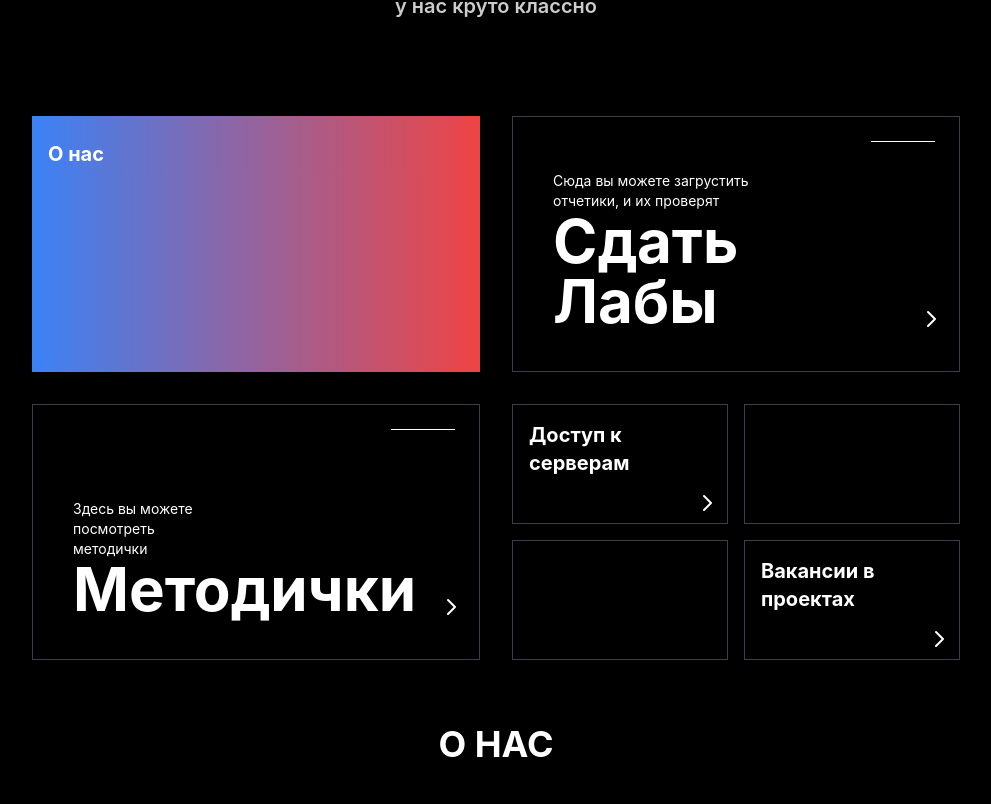
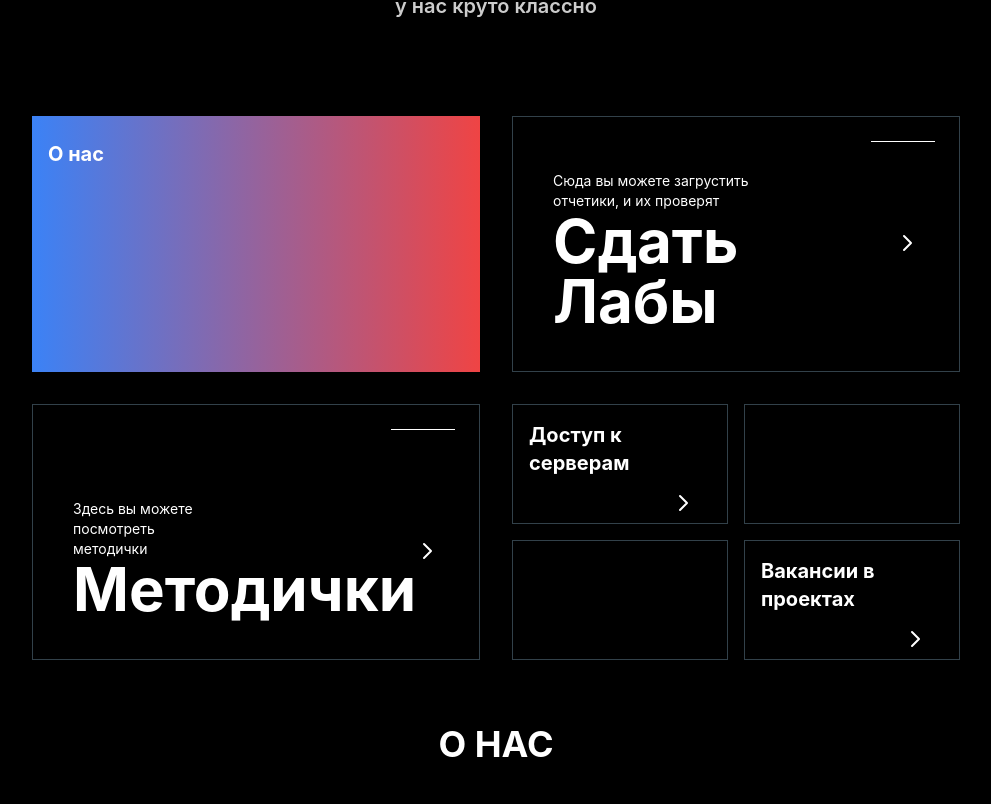
Before and after one commit to dvkonovalov/website-MIEM, a React (Create React App) app in the folder app/frontend/: page / in a window 1280 px wide. Shown: the part 336-1140 px from the top of the page, without its empty margins (144-1135 px from the left). Built offline with nearby package versions, Linux system fonts and the light colour scheme; no server answers.

Commit message:
Frontend fixed for mobile

```diff
--- a/app/frontend/public/index.html
+++ b/app/frontend/public/index.html
@@ -26,7 +26,7 @@
     -->
     <title>React App</title>
   </head>
-  <body class="flex flex-col h-screen">
+  <body class="flex flex-col">
     <noscript>You need to enable JavaScript to run this app.</noscript>
     <div id="root" class="flex-grow"></div>
     <!--
@@ -40,18 +40,6 @@
       To create a production bundle, use `npm run build` or `yarn build`.
     -->
 
-    <footer class="w-full bg-black border border-custom-gray text-white mt-auto p-4 relative">
-      <div class="flex justify-between items-center container mx-auto px-4">
-        <p class="absolute left-0 text-sm text-white text-gray-400 ml-4">© копирайт</p>
-        <div class="flex justify-center flex-grow">
-          <div class="flex justify-around">
-            <span class="hover:text-gray-300 cursor-pointer">Телефон</span>
-            <span class="hover:text-gray-300 cursor-pointer">Почта</span>
-            <span class="hover:text-gray-300 cursor-pointer">Адрес</span>
-          </div>
-        </div>
-      </div>
-    </footer>
 
 
 
@@ -59,5 +47,4 @@
 
 
 
-
 </html>
--- a/app/frontend/src/App.js
+++ b/app/frontend/src/App.js
@@ -12,6 +12,7 @@ import AuthorizationForm from './Components/Signin';
 import RegisterForm from './Components/Signup';
 import useUserStatus from './Components/UseUserStatus';
 import ResetPassword from './Components/ResetPassword';
+import Layout from './Components/Layout';
 
 
 const PublicRoute = ({ element }) => {
@@ -30,6 +31,7 @@ const PublicRoute = ({ element }) => {
 function App() {
   return (
     <Router>
+      <Layout>
       <NavBar />
         <Routes>
           <Route path="/" element={<div className="py-8"><Body /></div>} />
@@ -42,6 +44,7 @@ function App() {
           <Route path="/useful_links" element={<Useful_links />} />
           <Route path="/signup" element={<PublicRoute element={<RegisterForm />} />} />
         </Routes>
+      </Layout>
     </Router>
   );
 }
--- a/app/frontend/src/Components/Body.jsx
+++ b/app/frontend/src/Components/Body.jsx
@@ -18,112 +18,100 @@ const Body = () => {
                     {/* First grid*/}
                     <div className="relative space-y-2 h-64 bg-gradient-to-r from-blue-500 to-red-500">
                         <p className="absolute left-0 top-0 text-xl font-bold ml-4 mt-6">О нас</p>
-                        <div className="absolute bottom-0 left-0 text-right">
-                            <a href="/about" className="text-blue-500 hover:text-blue-600">→</a>
-                        </div>
                     </div>
 
                     {/* Second grid*/}
                     <div className="bg-black text-white relative p-6 h-64 border border-custom-gray">
-                        <div className="relative flex justify-between items-center h-full">
+                        <div className="relative flex flex-col justify-between h-full">
 
                             <div className="absolute flex items-center right-0 top-0">
                                 <div className="w-16 border-t border-white"></div>
                             </div>
 
-
-                            <div className="absolute inset-x-0 bottom-0 flex m-4 space-y-2">
-                                <div className="flex-grow ">
+                            <div className="absolute inset-x-0 bottom-0 flex items-center m-4 space-y-2">
+                                <div className="flex-grow">
                                     <p className="text-sm break-words w-64">Сюда вы можете загрустить отчетики, и их проверят</p>
                                     <h2 className="text-4xl md:text-6xl font-bold">Сдать Лабы</h2>
                                 </div>
-                                <div className="relative ml-3">
+                                <div className="relative ml-3 flex-shrink-0">
                                     <a href="/labs">
-                                    <svg xmlns="http://www.w3.org/2000/svg" className="h-6 w-6 text-white absolute bottom-0" fill="none" viewBox="0 0 24 24" stroke="currentColor">
-                                        <path strokeLinecap="round" strokeLinejoin="round" strokeWidth="2" d="M9 5l7 7-7 7" />
-                                    </svg>
+                                        <svg xmlns="http://www.w3.org/2000/svg" className="h-6 w-6 text-white absolute bottom-0 right-0" fill="none" viewBox="0 0 24 24" stroke="currentColor">
+                                            <path strokeLinecap="round" strokeLinejoin="round" strokeWidth="2" d="M9 5l7 7-7 7" />
+                                        </svg>
                                     </a>
                                 </div>
                             </div>
-
                         </div>
                     </div>
-
                     {/* Third grid*/}
 
 
                     <div className="bg-black text-white relative p-6 h-64 border border-custom-gray">
-                        <div className="relative flex justify-between items-center h-full">
+                        <div className="relative flex flex-col justify-between h-full">
 
                             <div className="absolute flex items-center right-0 top-0">
                                 <div className="w-16 border-t border-white"></div>
                             </div>
 
-
-                            <div className="absolute inset-x-0 bottom-0 flex m-4 space-y-2">
+                            <div className="absolute inset-x-0 bottom-0 flex items-center m-4 space-y-2">
                                 <div className="flex-grow">
                                     <p className="text-sm break-words w-32">Здесь вы можете посмотреть методички</p>
                                     <h2 className="text-4xl md:text-6xl font-bold">Методички</h2>
                                 </div>
-                                <div className="relative ml-3">
+                                <div className="relative ml-3 flex-shrink-0">
                                     <a href="/material">
-                                    <svg xmlns="http://www.w3.org/2000/svg" className="h-6 w-6 text-white absolute bottom-0" fill="none" viewBox="0 0 24 24" stroke="currentColor">
-                                        <path strokeLinecap="round" strokeLinejoin="round" strokeWidth="2" d="M9 5l7 7-7 7" />
-                                    </svg>
+                                        <svg xmlns="http://www.w3.org/2000/svg" className="h-6 w-6 text-white absolute bottom-0 right-0" fill="none" viewBox="0 0 24 24" stroke="currentColor">
+                                            <path strokeLinecap="round" strokeLinejoin="round" strokeWidth="2" d="M9 5l7 7-7 7" />
+                                        </svg>
                                     </a>
                                 </div>
                             </div>
-
                         </div>
                     </div>
+
 
 
                     {/* Fourth grid*/}
 
 
-                    <div className="h-64 grid grid-cols-2 grid-rows-2 gap-4">
-                        <div class="relative border border-custom-gray">
+                    <div className="h-[64rem] md:h-64 grid grid-cols-1 md:grid-cols-2 grid-rows-4 md:grid-rows-2 gap-4">
+                        <div className="relative border border-custom-gray">
                             <div className="absolute inset-x-0 top-0 flex m-4 space-y-2">
                                 <div className="flex-grow">
                                     <h2 className="text-xl font-bold">Доступ к серверам</h2>
                                 </div>
                             </div>
-
-                            <div className="absolute bottom-0 right-0 mr-2 mb-2">
-                                 <a href="/servers">
-                                <svg xmlns="http://www.w3.org/2000/svg" className="h-6 w-6 text-white" fill="none" viewBox="0 0 24 24" stroke="currentColor">
-                                    <path strokeLinecap="round" strokeLinejoin="round" strokeWidth="2" d="M9 5l7 7-7 7" />
-                                </svg>
+                            <div className="absolute bottom-0 right-0 mr-8 mb-2">
+                                <a href="/wetty">
+                                    <svg xmlns="http://www.w3.org/2000/svg" className="h-6 w-6 text-white" fill="none" viewBox="0 0 24 24" stroke="currentColor">
+                                        <path strokeLinecap="round" strokeLinejoin="round" strokeWidth="2" d="M9 5l7 7-7 7" />
+                                    </svg>
                                 </a>
                             </div>
-
                         </div>
 
-                        <div class="border border-custom-gray">
-                        </div>
+                        <div className="border border-custom-gray"></div>
 
-                        <div class="border border-custom-gray">
-                        </div>
+                        <div className="border border-custom-gray"></div>
 
-                        <div class="relative border border-custom-gray">
-
-                        <div className="absolute inset-x-0 top-0 flex m-4 space-y-2">
-                            <div className="flex-grow">
+                        <div className="relative border border-custom-gray">
+                            <div className="absolute inset-x-0 top-0 flex m-4 space-y-2">
+                                <div className="flex-grow">
                                     <h2 className="text-xl font-bold break-words w-32">Вакансии в проектах</h2>
                                 </div>
                             </div>
-
-                            <div className="absolute bottom-0 right-0 mr-2 mb-2">
+                            <div className="absolute bottom-0 right-0 mr-8 mb-2">
                                 <a href="/recrutement">
-                                <svg xmlns="http://www.w3.org/2000/svg" className="h-6 w-6 text-white" fill="none" viewBox="0 0 24 24" stroke="currentColor">
-                                    <path strokeLinecap="round" strokeLinejoin="round" strokeWidth="2" d="M9 5l7 7-7 7" />
-                                </svg>
+                                    <svg xmlns="http://www.w3.org/2000/svg" className="h-6 w-6 text-white" fill="none" viewBox="0 0 24 24" stroke="currentColor">
+                                        <path strokeLinecap="round" strokeLinejoin="round" strokeWidth="2" d="M9 5l7 7-7 7" />
+                                    </svg>
                                 </a>
                             </div>
                         </div>
                     </div>
-                </div>
-            </div>
+                    </div>
+                    </div>
+
 
 
         <div className="flex flex-cols text-white justify-center py-12">
--- /dev/null
+++ b/app/frontend/src/Components/Layout.jsx
@@ -0,0 +1,18 @@
+const Layout = ({ children }) => {
+    return (
+      <div className="min-h-screen flex flex-col">
+        <main className="flex-grow">
+          {children}
+        </main>
+        <footer class="w-full bg-black border border-custom-gray text-white mt-auto p-4 relative">
+            <div class="flex justify-between items-center container mx-auto px-4">
+                <p class="absolute left-0 text-sm text-white text-gray-400 ml-4">© копирайт</p>
+                <div class="flex justify-center flex-grow">
+                </div>
+            </div>
+        </footer>
+      </div>
+    );
+  };
+
+  export default Layout;
```
Also changed, not shown: app/frontend/src/Components/Vacancy.jsx (+11 -12 lines). Lines whose indentation alone changed are shown as unchanged.
